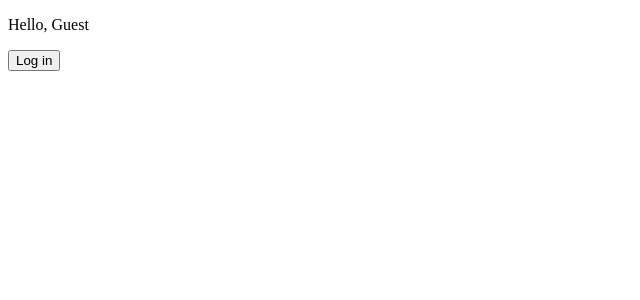
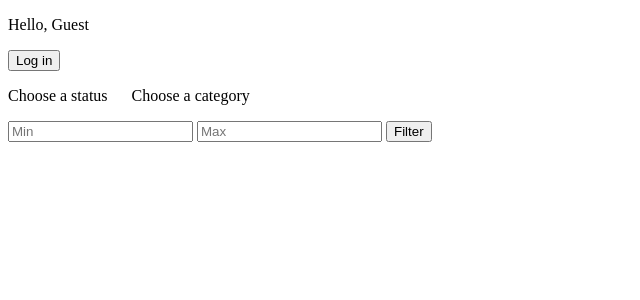
Before and after one commit to reeeade/Shop_0.1, a Flask app: page /shop/items in a window 1280 px wide. Shown: the top 300 px of the page, without its empty margins (0-640 px from the left). Run offline with Flask 3, Linux system fonts and the light colour scheme; data that the repository does not hold is empty.

Commit message:
Added filter

```diff
--- a/app.py
+++ b/app.py
@@ -177,13 +177,23 @@ def get_all_sorted_items():
     user = None
     if user_login:
         user = models.User.query.filter_by(login=user_login).first()
-
     items = (database.db_session.query(models.Items, models.ItemStatus, models.Category).
              join(models.ItemStatus, models.Items.status_id == models.ItemStatus.status_id).
-             join(models.Category, models.Items.category_id == models.Category.category_id)).all()
+             join(models.Category, models.Items.category_id == models.Category.category_id))
+    categories = models.Category.query.order_by(models.Category.category_name).all()
+    statuses = models.ItemStatus.query.order_by(models.ItemStatus.status_name).all()
+    query_string = request.query_string.decode()
+    if query_string:
+        query_categories = request.args.getlist('category_name')
+        query_statuses = request.args.getlist('status_name')
+        if query_categories:
+            items = items.filter(models.Category.category_name.in_(query_categories))
+        if query_statuses:
+            items = items.filter(models.ItemStatus.status_name.in_(query_statuses))
+    items = items.all()
     items_list = [{**item[0].to_dict(), **item[1].to_dict(), **item[2].to_dict()} for item in items]
 
-    return render_template('items.html', items=items_list, user=user)
+    return render_template('items.html', items=items_list, user=user, categories=categories, statuses=statuses)
 
 
 @app.route('/shop/search', methods=['POST'])
--- a/compose.yaml
+++ b/compose.yaml
@@ -12,6 +12,7 @@ services:
       - DB_PORT=5432
     depends_on:
       - db
+    command: python app.py
   db:
     image: postgres
     restart: always
--- a/templates/items.html
+++ b/templates/items.html
@@ -22,8 +22,63 @@
     </form>
 {% endif %}
 <body>
+<form action="">
+    <style>
+    .column {
+        display: inline-block;
+        margin-right: 20px; /* Добавьте отступ между колонками, если нужно */
+    }
+</style>
+
+<div class="column">
+    <p>Choose a status</p>
+    {% for status in statuses %}
+        <label>
+            <input type="checkbox" id="status_name" name="status_name" value="{{ status.status_name }}">
+            {{ status.status_name }}
+        </label>
+        <br>
+    {% endfor %}
+</div>
+
+<div class="column">
+    <p>Choose a category</p>
+    {% for category in categories %}
+        <label>
+            <input type="checkbox" id="category_name" name="category_name" value="{{ category.category_name }}">
+            {{ category.category_name }}
+        </label>
+        <br>
+    {% endfor %}
+</div>
+<br>
+    <label for="min_price"></label><input type="number" id="min_price" name="min_price" placeholder="Min">
+    <label for="max_price"></label><input type="number" id="max_price" name="max_price" placeholder="Max">
+    <input type="submit" value="Filter">
+</form>
+<style>
+    .item-container {
+        display: flex;
+        flex-wrap: wrap;
+    }
+
+    .item {
+        margin: 2.5%; /* Уменьшил отступ между элементами */
+        padding: 10px; /* Добавил небольшие внутренние отступы для улучшенного визуального восприятия */
+        box-sizing: border-box; /* чтобы учесть отступы и границы при расчете ширины */
+        border: 1px solid #ddd; /* Добавил границу для разделения элементов */
+        text-align: center; /* Выравниваем текст по центру */
+    }
+
+    .item p {
+        margin: 5px 0; /* Уменьшил отступы вокруг текстовых элементов */
+    }
+</style>
+
+<div class="item-container">
     {% for item in items %}
-<p style="font-weight: bold">{{ item.name}}</p>
+        <div class="item">
+            <p style="font-weight: bold; margin: 0;">{{ item.name }}</p>
             <p>{{ item.description }}</p>
             <p>{{ item.status_name }}</p>
             <p>{{ item.category_name }}</p>
@@ -35,7 +90,11 @@
                 </label>
                 <input style="color: darkgreen" type="submit" value="Add to cart">
             </form>
-<br>
+        </div>
     {% endfor %}
+</div>
+
+
+
 </body>
 </html>
```
Lines whose indentation alone changed are shown as unchanged.
